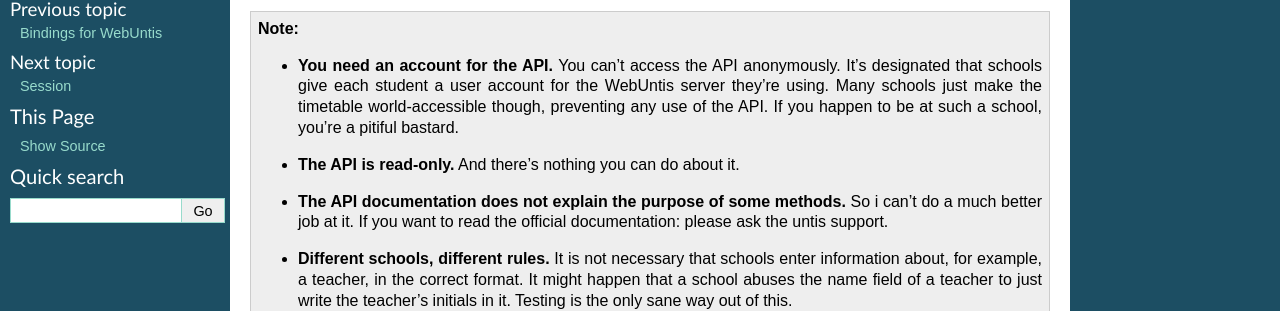
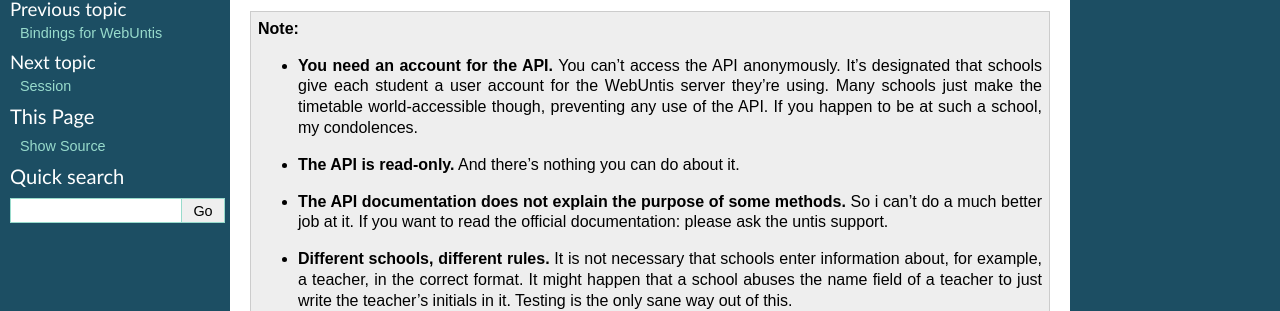
Before and after one commit to python-webuntis/python-webuntis, a Sphinx documentation site: the page built from docs/quickstart.rst, in a window 1280 px wide and 900 px high. Shown: the part 118-429 px from the top of the window. Built offline with Sphinx 7.4.7, drawn with Linux system fonts in a browser that asks for light colours.

Commit message:
update language so boomers don't get offended

```diff
--- a/docs/quickstart.rst
+++ b/docs/quickstart.rst
@@ -11,7 +11,7 @@
       anonymously. It's designated that schools give each student a user
       account for the WebUntis server they're using. Many schools just make the
       timetable world-accessible though, preventing any use of the API. If you
-      happen to be at such a school, you're a pitiful bastard.
+      happen to be at such a school, my condolences.
 
     - **The API is read-only.** And there's nothing you can do about it.
 
```
